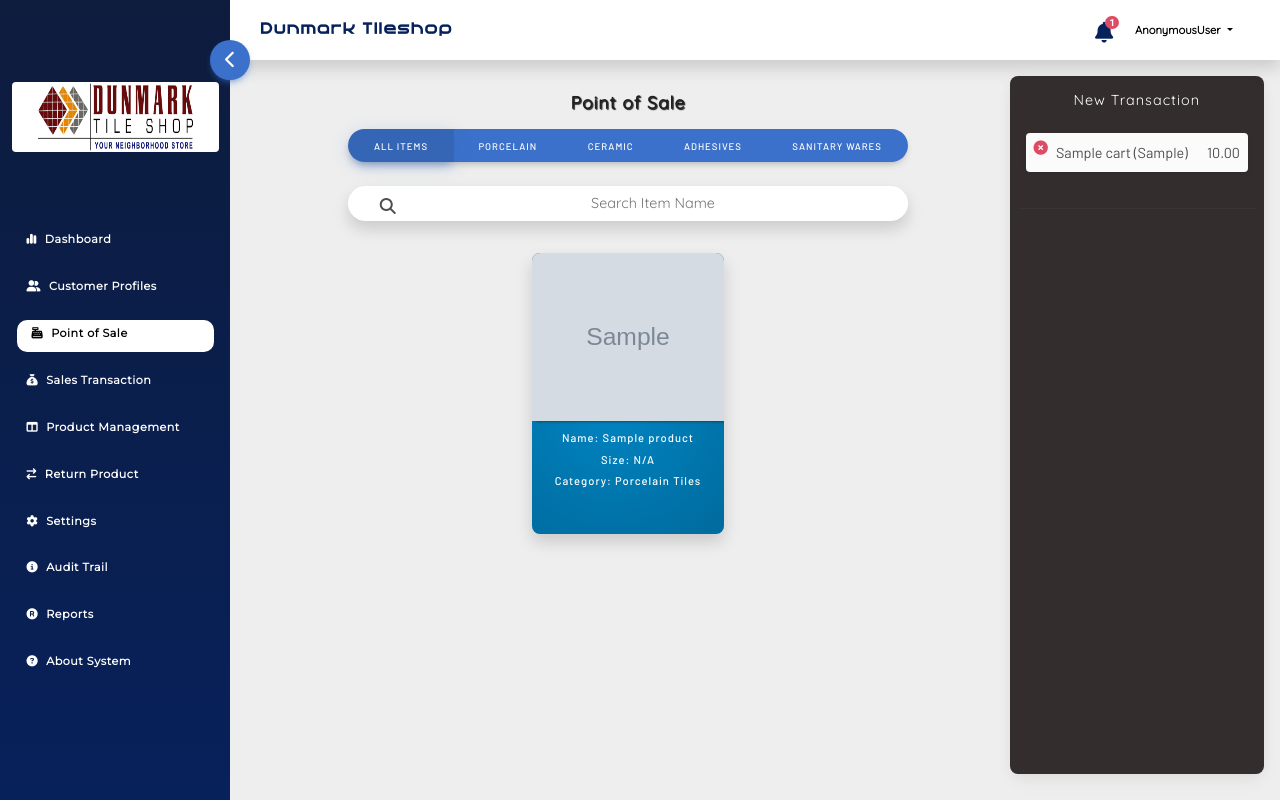
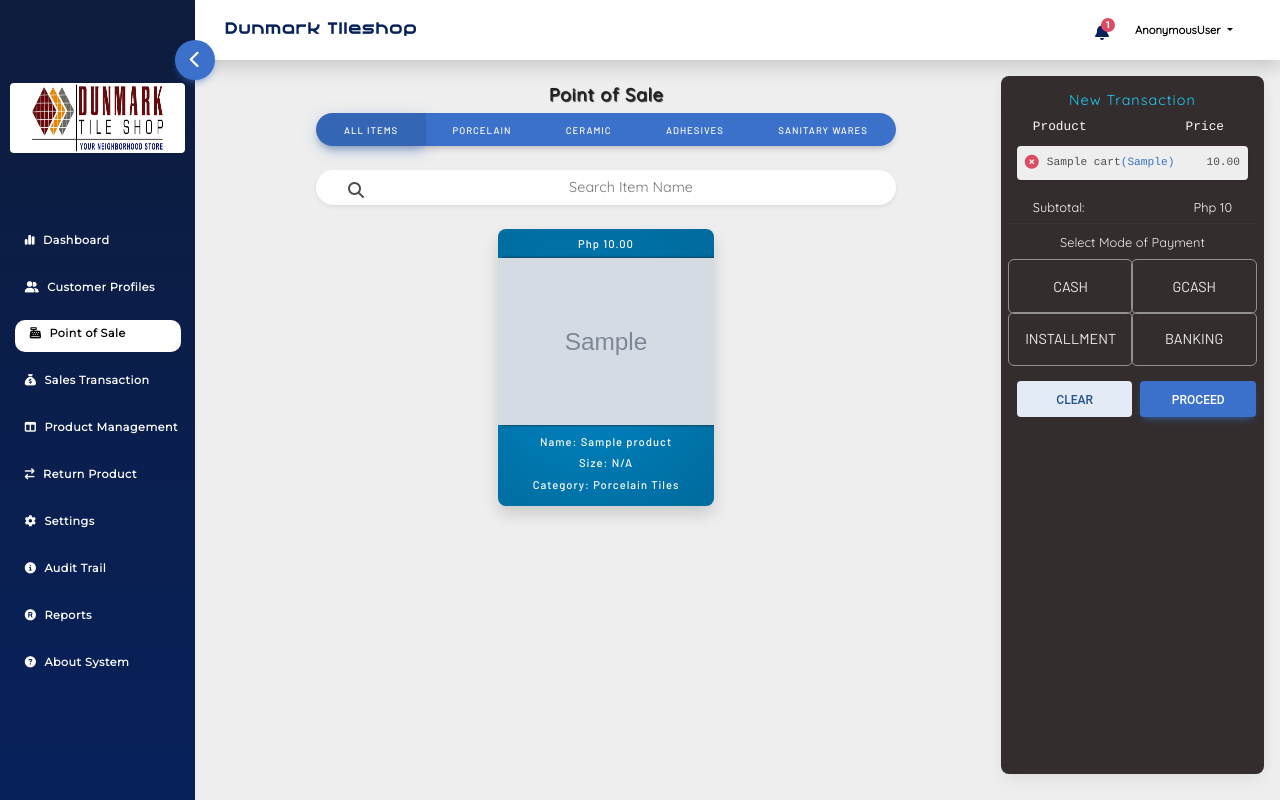
Before and after one commit to darknorth10/Capstone_System, a Django app: page /POS/ in a window 1280 px wide. Run offline with Django 4.2, Linux system fonts and the light colour scheme; tables that the repository leaves empty hold one stand-in row (values such as "Sample post"); grey boxes marked "Sample" are stand-in pictures; some libraries are stand-ins or nearby versions.

Commit message:
mode of payment choices

```diff
--- a/PointOfSale/forms.py
+++ b/PointOfSale/forms.py
@@ -1,5 +1,6 @@
 from django.forms import ModelForm, HiddenInput
 from .models import Cart
+from  django.core.exceptions import ValidationError
 
 class CartQuantityForm(ModelForm):
 
@@ -7,3 +8,12 @@ class CartQuantityForm(ModelForm):
         model = Cart
         fields = ['product_id', 'quantity']
         widgets = {'product_id': HiddenInput()}
+
+        def clean(self):
+            raw_quantity = self.cleaned_data.get('quantity')
+
+            if raw_quantity is not None:
+                if raw_quantity > 2000:
+                    raise ValidationError("Exeeded maximum stocks")
+                elif raw_stock < 1:
+                    raise ValidationError("Stocks to be added cannot be 0")
--- a/PointOfSale/urls.py
+++ b/PointOfSale/urls.py
@@ -4,5 +4,6 @@ from . import views
 
 urlpatterns = [
   path('', views.pointofsale, name='pos'),
-  path('', views.porcelain, name='porc'),
+  path('porcelain/', views.porcelain, name='porc'),
+  path('clear/', views.pos_clear, name='clear'),
 ]
--- a/PointOfSale/views.py
+++ b/PointOfSale/views.py
@@ -1,7 +1,10 @@
-from django.shortcuts import render
+from django.shortcuts import render, redirect
 from ProductManagement.models import Product
 from .models import Cart
 from .forms import CartQuantityForm
+from django.db.models import Sum
+from django.contrib import messages
+import locale
 # Create your views here.
 
 def pointofsale(request):
@@ -23,7 +26,7 @@ def pointofsale(request):
       total_price = price * quantity
       cartitem = Cart.objects.filter(product_id=prodID)
 
-#  condition for multiple same product in a cart to avoid duplication in invoice order
+    #  condition for multiple same product in a cart to avoid duplication in invoice list
       if cartitem.count() > 1:
         print("2 records")
         min = cartitem[0].id
@@ -57,18 +60,29 @@ def pointofsale(request):
         cartitem.save()
 
       form = CartQuantityForm()
-      print(price)
-      print(quantity)
-      print(total_price)
+
     else:
       print('error')
       print(form.errors)
 
+  # Subtotal Format from cart database
+  subtotal = Cart.objects.aggregate(subtotal_cart=Sum('total_price'))
 
+  if subtotal['subtotal_cart'] is not None:
+    formatted_subtotal = "{:,}".format(subtotal['subtotal_cart'])
+  else:
+    formatted_subtotal = 0
 
-  return render(request, 'UserInterface/pos.html', context = {'products': products, 'carts': cart, 'form': form})
+  return render(request, 'UserInterface/pos.html', context = {'products': products, 'carts': cart, 'form': form, 'subtotal': formatted_subtotal,})
 
 
 def porcelain(request):
   porcelain = Product.objects.filter(category='Porcelain Tiles')
   return render(request, 'UserInterface/pos/porcelain.html')
+
+
+def pos_clear(request):
+   if request.method == 'POST':
+    Cart.objects.all().delete()
+    messages.success(request, 'Transaction has been cleared')
+    return redirect('pos')
--- a/static/css/UI.css
+++ b/static/css/UI.css
@@ -111,7 +111,7 @@ body {
 
 .content {
     background: rgb(238, 238, 238);
-    flex:auto;
+    width: 100%;
     display: flex;
     flex-direction: column;
     padding-bottom: 10px;
@@ -158,7 +158,7 @@ body {
 
 
 #notif-btn {
-  font-size: 1.3rem;
+  font-size: 1rem;
   padding: 5px;
   height: 30px;
   width: 30px;
@@ -290,7 +290,7 @@ body {
 
 .text-label h2:first-of-type {
   color: rgb(9, 83, 157);
-  font-family: 'Montserrat';
+  font-family: 'Montserrat', sans-serif;
   font-size: 0.7em;
   font-weight: bold;
   padding-top: 10px;
@@ -651,3 +651,61 @@ thead th:last-of-type {
 .delitem:hover {
   cursor: pointer;
 }
+
+@keyframes slide-right {
+  0% {
+    transform:translateX(-100px)
+  }
+  100% {
+    transform:translateX(0)
+  }
+}
+
+.itemlist {
+  transition: all 0.3s;
+  background-color: #eee;
+}
+.itemlist:hover {
+  background-color: rgb(16, 22, 43);
+  color: #fff;
+}
+.itemlist:last-of-type {
+  animation:slide-right .5s cubic-bezier(.25,.46,.45,.94) both;
+}
+
+
+.mop_div div {
+  outline: 1px solid rgb(145, 145, 145);
+  transition: all 0.3s;
+  position: relative;
+  display: flex;
+  align-items: center;
+  justify-content: center;
+  border-radius: 5px;
+
+}
+.mop_div div:hover {
+  cursor: pointer;
+  background-color: #e9eaeb;
+}
+
+.mop_div div label {
+  position: absolute;
+  top: 0;
+  left: 0;
+  height: 100%;
+  width: 100%;
+}
+
+.mop_div div input[type=radio] {
+  display: none;
+}
+.mop_div div h5 {
+  text-align: center;
+  font-family: 'Barlow' , sans-serif;
+  font-weight: normal;
+  margin: 0;
+  padding: 0;
+  font-size: 0.9em;
+  color: #eee;
+}
--- a/static/js/script.js
+++ b/static/js/script.js
@@ -69,7 +69,7 @@ $(document).ready(function() {
   // Alert Function
   $(document).ready(function () {
     if ( $("#alert_box h5").text() != "" ) {
-      $("#alert_box").css('top', '5%'); // show the alert box
+      $("#alert_box").css('top', '3%'); // show the alert box
 
       setTimeout(function () { // hide the alert box
         $("#alert_box").css('top', '-20%');
@@ -85,8 +85,8 @@ $(document).ready(function() {
   $("#userform div select").attr("class", "role-select rounded");
   $("#userform-edit div select").attr("class", "role-select rounded");
 
-  $(".posform input").attr("class", "form-control text-center w-75 p-2 mb-3 bg-white shadow-inner");
-  $(".posform input").attr("autofocus", 'autofocus');
+  $(".posform input").attr("class", "form-control text-center w-75 p-2 bg-white shadow-inner");
+  $(".posform input").attr("min", '1');
 
 
   // user client side validation for password
@@ -157,7 +157,6 @@ $(document).ready(function() {
     }
   });
 
-
  // shows current stock in add stock form
   $("#id_current_stock").keyup(function () {
     $("#curr_stock").text($(this).val())
@@ -175,8 +174,6 @@ $(document).ready(function() {
     $("#add_cust_submit").click();
   });
 
-
-
   // POS
 
   $('.itemwrapper').on("click", ".item", function () {
@@ -185,10 +182,83 @@ $(document).ready(function() {
     $(".conf_quantity_pos").text(x);
     $('#id_product_id').val(y);
 
-    $('.posform input[type=number]').val('');
+    //  $('.posform input[type=number]').val('');
     $("#pos_quantity_trigger").click();
 
   });
 
+  // clear the pos transaction
 
+  $('#clearbtn').click(function () {
+
+    $('#clearpos').submit();
+
+  });
+
+  // increse decrese quantity pos
+  $('.dcr').click(function () {
+
+    if ($(".posform input[type=number]").val() > 1) {
+        $(".posform input[type=number]").val(parseInt($(".posform input[type=number]").val()) - 1)
+    }
+
+
+  });
+
+  $('.incr').click(function () {
+   $(".posform input[type=number]").val(parseInt($(".posform input[type=number]").val()) + 1);
+
+  });
+
+  // Initial val of the quantity is 0
+  $(".posform input[type=number]").val('1')
+
+  //  item search shadow on focus
+  $('.positemsearch').focus(function () {
+    $('.pos_search').css('outline', '2px solid rgb(68,168,236)');
+    console.log('test')
+  });
+  $('.positemsearch').blur(function () {
+    $('.pos_search').css('outline', '0');
+    console.log('test')
+  });
+
+
+
+
+  $('.mop_div div input[name="mop"]').change(function () {
+    console.log($(this).val())
+    switch ($(this).val()) {
+      case 'cash':
+        $('.mop_div div').css('outline', '1px solid rgb(145, 145, 145)')
+        $('.mop_div div h5').css('color', '#eee')
+        $(this).parent().css("outline", '2px solid rgb(124, 166, 213)');
+        $(this).siblings('h5').css("color", 'rgb(124, 166, 213)');
+        break;
+
+      case 'gcash':
+        $('.mop_div div').css('outline', '1px solid rgb(145, 145, 145)')
+        $('.mop_div div h5').css('color', '#eee')
+        $(this).parent().css("outline", '2px solid rgb(124, 166, 213)');
+        $(this).siblings('h5').css("color", 'rgb(124, 166, 213)');
+        break;
+
+      case 'installment':
+        $('.mop_div div').css('outline', '1px solid rgb(145, 145, 145)')
+        $('.mop_div div h5').css('color', '#eee')
+        $(this).parent().css("outline", '2px solid rgb(124, 166, 213)');
+        $(this).siblings('h5').css("color", 'rgb(124, 166, 213)');
+        break;
+
+      case 'banking':
+        $('.mop_div div').css('outline', '1px solid rgb(145, 145, 145)')
+        $('.mop_div div h5').css('color', '#eee')
+        $(this).parent().css("outline", '2px solid rgb(124, 166, 213)');
+        $(this).siblings('h5').css("color", 'rgb(124, 166, 213)');
+        break;
+
+      default:
+        break;
+    }
+  });
 });
--- a/templates/UserInterface/dashboard.html
+++ b/templates/UserInterface/dashboard.html
@@ -40,7 +40,7 @@
 
     <!--Product Level Graph-->
 
-    <div class="stock-graph card shadow-sm">
+    <div class="stock-graph card shadow-sm mb-5 pb-3">
       <div class="stock-progress">
           <!--Graph Header-->
         <h1 class="stock-header mb-3">Product Stocks Level</h1>
--- a/templates/UserInterface/pos.html
+++ b/templates/UserInterface/pos.html
@@ -1,4 +1,6 @@
 {% extends 'UserInterface/base.html' %}
+
+{% load static %}
 
 {% block content %}
 
@@ -7,7 +9,7 @@
         <!-- left Side -->
         <div class="left_pos w-75 h-100 d-flex flex-column px-2">
 
-            <h3 class="pos_header m-2 p-2 rounded" >Point of Sale</h3>
+            <h3 class="pos_header m-1 p-1 rounded" >Point of Sale</h3>
 
             <!-- Sort Items -->
             <div class="sortItems mb-2 w-100 d-flex justify-content-center">
@@ -30,22 +32,24 @@
             </div>
 
             <!-- Seach Item -->
-              <div class="search w-75 align-self-center d-flex justify-content-center rounded-pill bg-white my-3 shadow p-2 overflow-hidden">
+              <div class="pos_search w-75 align-self-center d-flex justify-content-center rounded-pill bg-white my-3 shadow-sm p-2 overflow-hidden">
                     <span class="d-block px-4"><i class="fas fa-search"></i></span>
-                    <input type="search" style="border: 0; outline: 0; font-family: 'Quicksand'; font-size: 0.9rem; text-align: center; letter-spacing: px;" class="w-100" placeholder="Search Item Name"/>
+                    <input type="search" style="border: 0; outline: 0; font-family: 'Quicksand'; font-size: 0.9rem; text-align: center; letter-spacing: px;" class="positemsearch w-100" placeholder="Search Item Name"/>
               </div>
 
             <!-- Item Drawer -->
-            <div class="item_drawer w-100 h-100 bg-transparent d-flex flex-wrap justify-content-center overflow-y-scroll pb-3">
+            <div class="item_drawer w-100 h-100 bg-transparent d-flex flex-wrap justify-content-center overflow-y-scroll pb-5 mb-3">
 
 
                 {% for product in products %}
-                <div class="itemwrapper 1 p-3" style="width: 30%; height: 60%;" data-productname="{{ product.product_name }}" data-productid="{{ product.id }}">
+                <div class="itemwrapper 1 p-2 " style="width: 30%; height: 60%;" data-productname="{{ product.product_name }}" data-productid="{{ product.id }}">
                     <div class="item card shadow h-100 w-100">
+                        <h3 class="pt-2">Php {{ product.price }}</h3>
                         <img src="{{ product.product_img.url }}" alt="Item Image" class="card-image-top">
                         <h3 class="card-title"><span>Name:</span> {{ product.product_name }}</h3>
                         <h3 class=""><span>Size:</span> {{ product.product_size }}</h3>
                         <h3 class=""><span>Category:</span> {{ product.category }}</h3>
+
                     </div>
                 </div>
                 {% endfor %}
@@ -54,18 +58,60 @@
         </div>
         <!-- Item Invoice -->
         <div class="invoice w-25 h-100 bg-dark card px-2">
-            <h3 class="text-white p-3 text-center" style="font-family: 'Quicksand'; font-size: 0.9rem; letter-spacing: 1px;">New Transaction</h3>
+            <h3 class="pt-3 px-3 mb-0 text-center" style="font-family: 'Quicksand'; font-size: 0.9rem; letter-spacing: 1px; color: #1fcdf4;">New Transaction</h3>
 
-            <ul class="list-unstyled px-2 overflow-y-scroll" style="max-height: 47%; font-family: 'Barlow'; font-size: 0.9em;">
+          {% if carts.count > 0 %}
+
+            <p class="px-4 py-2 mb-0 text-light d-inline-flex justify-content-between" style="font-family: 'Courier'; font-size: 0.8em;"><span class="d-inline-block">Product</span><span class="d-inline-block pe-2">Price</span></p>
+
+            <ul class="list-unstyled px-2 mt-0 overflow-y-scroll" style="max-height: 47%; font-family: 'Courier'; font-size: 0.7em;">
 
               {% for cart in carts %}
-              <li class="mb-1 bg-light d-flex justify-content-between p-2 rounded shadow-sm"><span class="d-inline-block"><i class="delitem fas fa-circle-xmark me-2 text-danger float-start"></i>{{ cart.name }} ({{ cart.size }})</span><span class="d-inline-block align-self-end">{{ cart.total_price }}</span></li>
+              <li class="itemlist mb-1 d-flex justify-content-between p-2 rounded shadow-sm"><span class="d-inline-block"><i class="delitem fas fa-circle-xmark fa-lg me-2 text-danger float-start pt-2"></i>{{ cart.name }}{% if not cart.size == "N/A" %}<span class="text-primary">({{ cart.size }})</span> {% endif %}</span><span class="d-inline-block align-self-end">{{ cart.total_price }}</span></li>
               {% endfor %}
 
               </ul>
+              <h3 class="d-inline-flex justify-content-between text-light px-4 py-0 mb-0" style="font-size: 0.8em; font-family: 'Quicksand';"><span class="d-inline-block">Subtotal:</span><span class="d-inline-block" id="subtotal">Php {{ subtotal }}</span></h3>
+              <hr class="bg-light mt-2 mb-0">
 
-              <hr class="bg-white">
+              <p class="m-0 p-2 text-center" style="font-family: 'Quicksand'; color: #eee; font-size: 0.8em;">Select Mode of Payment</p>
 
+              <div class="mop_div w-100 bg-dark rounded mb-3 d-flex flex-wrap" style="height: 15%;">
+                <div class="cash w-50">
+                  <label for="mop1"></label>
+                  <input type="radio" name="mop" id="mop1" value="cash">
+                  <h5>CASH</h5>
+                </div>
+                <div class="gcash w-50">
+                  <label for="mop2"></label>
+                  <input type="radio" name="mop" id="mop2" value="gcash">
+                  <h5>GCASH</h5>
+                </div>
+                <div class="installment w-50">
+                  <label for="mop3"></label>
+                  <input type="radio" name="mop" id="mop3" value="installment">
+                  <h5>INSTALLMENT</h5>
+                </div>
+                <div class="banking w-50">
+                  <label for="mop4"></label>
+                  <input type="radio" name="mop" id="mop4" value="banking">
+                  <h5>BANKING</h5>
+                </div>
+              </div>
+
+              <div class="posactions d-flex">
+                <button class="btn btn-secondary w-50 mx-2" data-mdb-toggle="modal" data-mdb-target="#confirmClear">Clear</button>
+                <button class="btn btn-primary w-50 mx-auto">Proceed</button>
+
+              </div>
+
+          {% else %}
+
+          <div class="w-100 h-50 mx-auto p-5">
+            <img class="card p-2 d-block w-100 h-100" src="{% static 'images/undraw_no_data_re_kwbl.svg' %}" style="background-color: rgb(53, 64, 74);" alt="">
+          </div>
+          <p class="text-center" style="font-family: 'Quicksand'; font-size: 0.9em; color: gray;" >Select a product to create transaction</p>
+          {% endif %}
         </div>
     </div>
 </div>
@@ -87,7 +133,12 @@
             <form method="POST" class="posform d-flex align-items-center flex-column">
 
                 {% csrf_token %}
-                {{ form.quantity }}
+
+                <div class="d-inline-flex align-items-center mb-3">
+                  <button type="button" class="dcr btn btn-primary mx-2 p-2" style="height: 100%;"><i class="fa-solid fa-minus"></i></button>
+                  {{ form.quantity }}
+                  <button type="button" class="incr btn btn-primary mx-2 p-2" style="height: 100%;"><i class="fa-solid fa-plus"></i></button>
+                </div>
                 {{ form.product_id }}
                 <button type="submit" class="btn btn-primary d-inline-block w-75 p-2 mb-3">Confirm</button>
             </form>
@@ -97,4 +148,25 @@
     </div>
   </div>
 
+
+  <div class="modal top fade" id="confirmClear" tabindex="-1" aria-labelledby="confirm_clear" aria-hidden="true" data-mdb-backdrop="static" data-mdb-keyboard="false">
+    <div class="modal-dialog  ">
+      <div class="modal-content">
+        <div class="modal-header">
+          <h5 class="modal-title" id="exampleModalLabel">Confirmation</h5>
+          <button type="button" class="btn-close" data-mdb-dismiss="modal" aria-label="Close"></button>
+        </div>
+        <div class="modal-body text-center">Are you sure you want to clear the transaction?</div>
+        <form method="post" action="{% url 'clear' %}" class="d-none" id="clearpos">
+          {% csrf_token %}
+        </form>
+        <div class="modal-footer">
+          <button type="button" class="btn btn-secondary" data-mdb-dismiss="modal">
+            Cancel
+          </button>
+          <button type="button" class="btn btn-primary" id="clearbtn">Confirm</button>
+        </div>
+      </div>
+    </div>
+  </div>
 {% endblock %}
```
Also changed, not shown: static/images/undraw_no_data_re_kwbl.svg (added).
